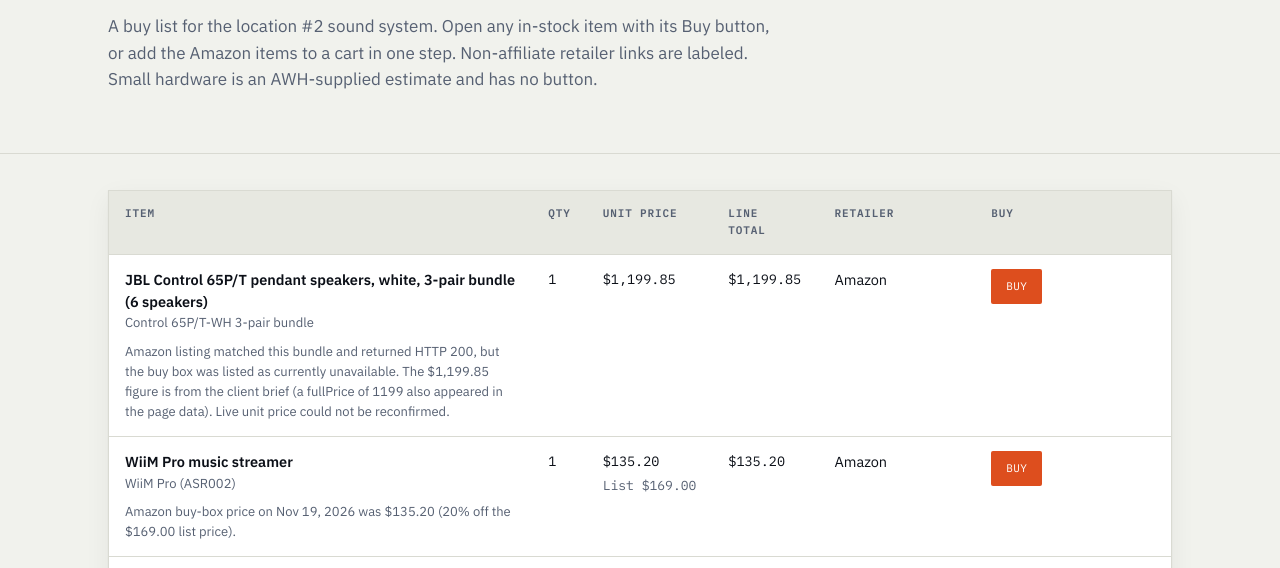
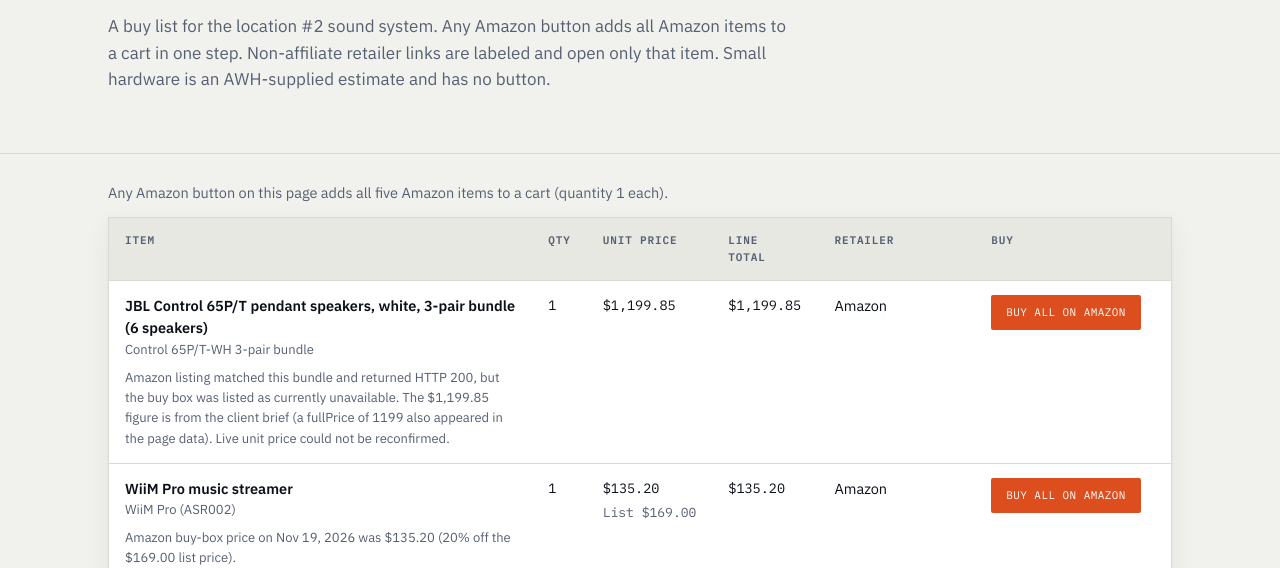
Before and after one commit to ahalvors/awhind, a website: page clients/story-coffee/index.html in a window 1280 px wide. Shown: the part 211-779 px from the top of the page. Drawn offline with Linux system fonts and the light colour scheme.

Commit message:
Make every Amazon buy button add all Amazon items
Per Andy's review of PR #81: each Amazon row button now uses the same
cart-add URL as "Buy all Amazon items," labeled "Buy all on Amazon,"
with a short note that any Amazon button adds all five items.
Non-affiliate buttons are unchanged.

```diff
--- a/clients/story-coffee/app.mjs
+++ b/clients/story-coffee/app.mjs
@@ -18,13 +18,6 @@ export function amazonItems(items) {
   return items.filter((item) => item.affiliate && item.asin);
 }
 
-export function itemUrl(item, associateTag) {
-  if (item.affiliate && item.asin) {
-    return `https://www.amazon.com/dp/${item.asin}?tag=${encodeURIComponent(associateTag)}`;
-  }
-  return item.url || null;
-}
-
 export function amazonCartUrl(bom) {
   const params = new URLSearchParams();
   params.set('AssociateTag', bom.amazonAssociateTag);
@@ -36,6 +29,11 @@ export function amazonCartUrl(bom) {
   return `https://www.amazon.com/gp/aws/cart/add.html?${params.toString()}`;
 }
 
+export function buyUrl(item, bom) {
+  if (item.affiliate && item.asin) return amazonCartUrl(bom);
+  return item.url || null;
+}
+
 function escapeHtml(value) {
   return String(value)
     .replaceAll('&', '&amp;')
@@ -45,21 +43,21 @@ function escapeHtml(value) {
     .replaceAll("'", '&#39;');
 }
 
-function buyCell(item, associateTag) {
+function buyCell(item, bom) {
   if (item.estimate) {
     return '<span class="muted">AWH-supplied estimate</span>';
   }
-  const url = itemUrl(item, associateTag);
+  const url = buyUrl(item, bom);
   if (!url) return '<span class="muted">—</span>';
   const rel = item.affiliate ? 'sponsored nofollow noopener' : 'nofollow noopener';
-  const label = item.affiliate ? 'Buy' : 'Buy (non-affiliate)';
+  const label = item.affiliate ? 'Buy all on Amazon' : 'Buy (non-affiliate)';
   const cls = item.affiliate ? 'btn btn-primary btn-sm' : 'btn btn-ghost btn-sm';
   return `<a class="${cls}" href="${escapeHtml(url)}" target="_blank" rel="${rel}">${label}</a>`;
 }
 
 export function renderBom(bom, root) {
-  const associateTag = bom.amazonAssociateTag;
   const items = bom.items || [];
+  const cartUrl = amazonCartUrl(bom);
   root.querySelector('[data-title]').textContent = bom.title;
   const note = root.querySelector('[data-price-note]');
   if (note) note.textContent = bom.priceCheckedNote;
@@ -81,7 +79,7 @@ export function renderBom(bom, root) {
       <td class="num" data-label="Unit price">${money(item.unitPrice)}${list}</td>
       <td class="num" data-label="Line total">${money(lineTotal(item))}</td>
       <td data-label="Retailer">${escapeHtml(item.retailer)}</td>
-      <td class="buy" data-label="Buy">${buyCell(item, associateTag)}</td>
+      <td class="buy" data-label="Buy">${buyCell(item, bom)}</td>
     </tr>`;
   }).join('');
 
@@ -90,7 +88,7 @@ export function renderBom(bom, root) {
 
   const cart = root.querySelector('[data-amazon-cart]');
   if (cart) {
-    cart.href = amazonCartUrl(bom);
+    cart.href = cartUrl;
     cart.target = '_blank';
     cart.rel = 'sponsored nofollow noopener';
   }
--- a/clients/story-coffee/index.html
+++ b/clients/story-coffee/index.html
@@ -53,7 +53,7 @@
   header.page-hero h1{font-size:38px; line-height:1.14; margin-top:14px; max-width:820px;}
   header.page-hero .lede{font-size:17px; color:var(--text-secondary); max-width:680px; margin-top:16px;}
   .status{color:var(--text-secondary); margin:24px 0;}
-  .table-wrap{overflow-x:auto; background:var(--bg-elevated); border:1px solid var(--line); box-shadow:var(--shadow); margin:36px 0 16px;}
+  .table-wrap{overflow-x:auto; background:var(--bg-elevated); border:1px solid var(--line); box-shadow:var(--shadow); margin:12px 0 16px;}
   table{width:100%; border-collapse:collapse; min-width:760px;}
   th,td{padding:14px 16px; text-align:left; vertical-align:top; border-bottom:1px solid var(--line); font-size:14.5px;}
   th{font-family:var(--mono); font-size:11px; letter-spacing:.08em; text-transform:uppercase; color:var(--text-secondary); background:var(--bg-sunken);}
@@ -64,6 +64,7 @@
   .item-model,.item-note,.list-price,.muted{color:var(--text-secondary); font-size:13px;}
   .item-note{margin-top:8px; max-width:42em;}
   .list-price{margin-top:4px;}
+  .amazon-all-note{color:var(--text-secondary); font-size:14.5px; margin:28px 0 0;}
   .price-note{color:var(--text-secondary); font-size:14px; margin:0 0 28px;}
   .disclosure{background:var(--bg-elevated); border:1px solid var(--line); padding:16px 18px; margin:0 0 18px; font-size:14.5px;}
   .disclosure a{color:var(--accent); font-weight:600;}
@@ -104,12 +105,13 @@
   <div class="wrap">
     <p class="eyebrow">Private client list — not indexed</p>
     <h1 data-title>Story Coffee #2 sound system</h1>
-    <p class="lede">A buy list for the location #2 sound system. Open any in-stock item with its Buy button, or add the Amazon items to a cart in one step. Non-affiliate retailer links are labeled. Small hardware is an AWH-supplied estimate and has no button.</p>
+    <p class="lede">A buy list for the location #2 sound system. Any Amazon button adds all Amazon items to a cart in one step. Non-affiliate retailer links are labeled and open only that item. Small hardware is an AWH-supplied estimate and has no button.</p>
   </div>
 </header>
 
 <main class="wrap">
   <p class="status" data-status></p>
+  <p class="amazon-all-note">Any Amazon button on this page adds all five Amazon items to a cart (quantity 1 each).</p>
   <div class="table-wrap">
     <table>
       <thead>
```
Also changed, not shown: tests/story-coffee.test.mjs (+17 -4 lines).
